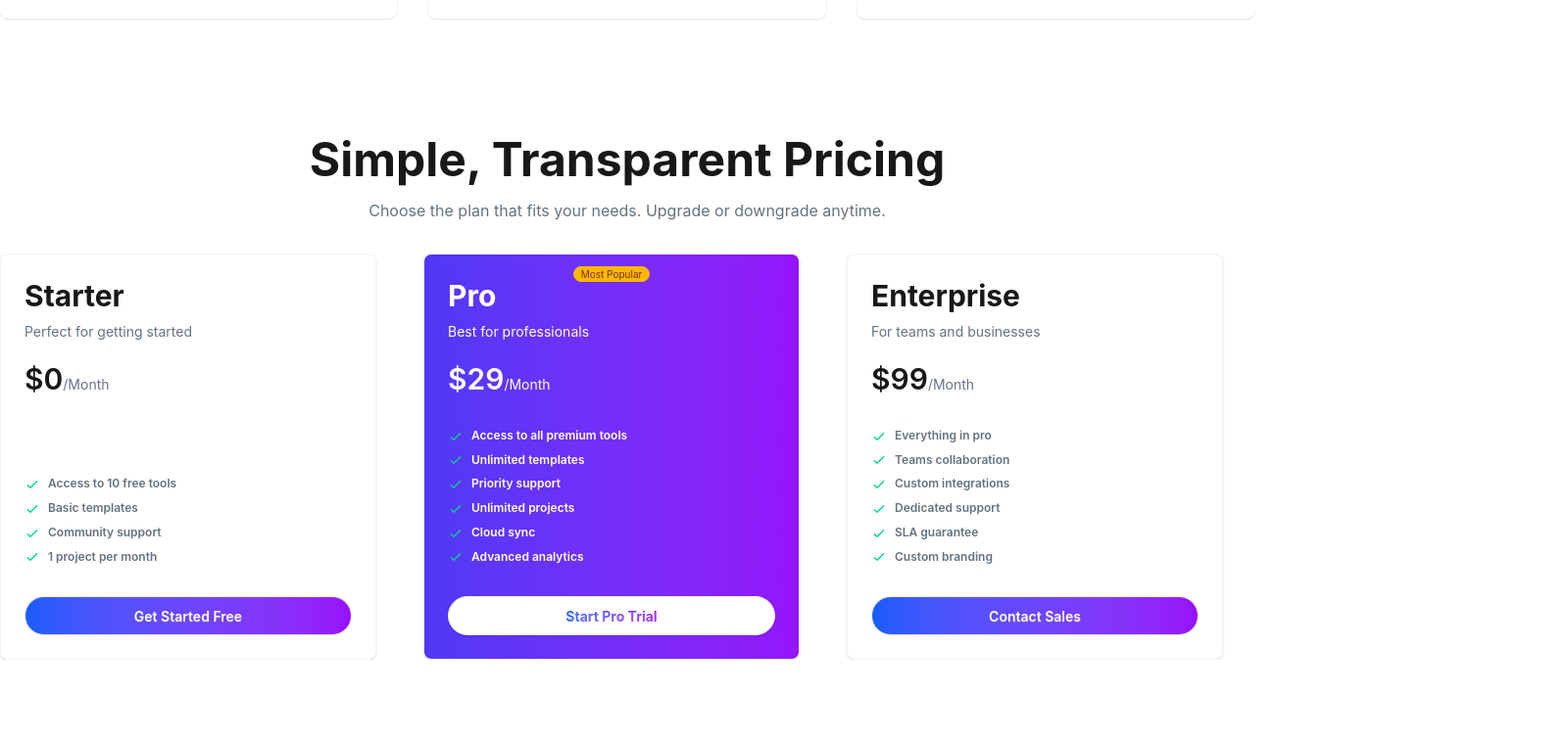
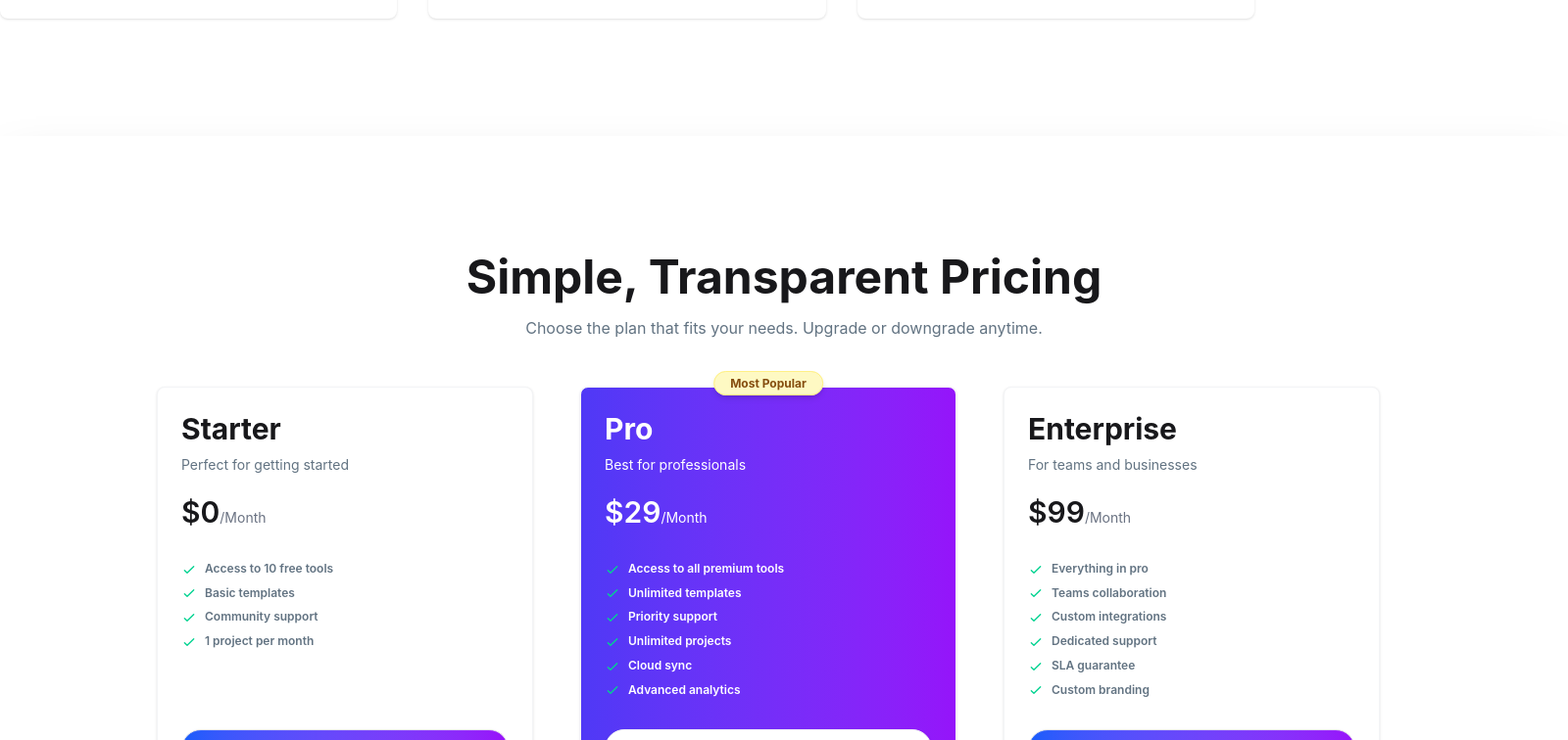
Before and after one commit to Hridrita/DigiTools-Platform, a React (Vite) app: page / in a window 1280 px wide. Shown: the part 3060-3816 px from the top of the page at 98% size, 1600 px wide, since content can reach past the window. Before the commit the page ends 3734 px from the top, so only its background shows below. Built offline with nearby package versions, Linux system fonts and the light colour scheme.

Commit message:
completed pricing cards with resposive design

```diff
--- a/src/Components/PricingCard.jsx
+++ b/src/Components/PricingCard.jsx
@@ -2,7 +2,7 @@ import React from "react";
 
 const PricingCard = () => {
   return (
-    <div>
+    <div className="w-400 h-auto shadow-2xl p-30">
       <div className="flex-col justify-center items-center text-center space-y-4">
         <h1 className="text-5xl font-bold">Simple, Transparent Pricing</h1>
         <p className="text-[#627382FF]">
@@ -10,7 +10,7 @@ const PricingCard = () => {
         </p>
       </div>
 
-      <div className="container mx-auto grid grid-cols-1 md:grid-cols-3 gap-4 mt-8">
+      <div className="container mx-auto grid grid-cols-1 md:grid-cols-3 gap-4 mt-12">
         <div className="card w-96 bg-base-100 shadow-sm border border-gray-100 h-full flex flex-col justify-between">
           <div className="card-body flex flex-col h-full">
             <div className="flex-grow">
@@ -22,8 +22,7 @@ const PricingCard = () => {
                 <span className="text-3xl font-semibold">$0</span>
                 <p className="text-gray-500 text-sm">/Month</p>
               </div>
-            </div>
-            <ul className="flex flex-col gap-2 text-xs">
+              <ul className="mt-8 flex flex-col gap-2 text-xs">
                 <li>
                   <svg
                     xmlns="http://www.w3.org/2000/svg"
@@ -101,6 +100,8 @@ const PricingCard = () => {
                   </span>
                 </li>
               </ul>
+            </div>
+
             <div className="mt-auto pt-6">
               <button className="btn bg-linear-to-r from-blue-600 to-purple-600 text-white w-full rounded-3xl">
                 Get Started Free
@@ -111,9 +112,11 @@ const PricingCard = () => {
 
         <div className="card w-96 bg-linear-to-r from-[#4F39F6] to-[#9514FA] shadow-sm border border-gray-100 h-full flex flex-col justify-between">
           <div className=" relative card-body flex flex-col h-full">
-            <span className="badge badge-xs badge-warning absolute top-3 self-center-safe">
+            <div className="absolute -top-4 left-1/2 -translate-x-1/2">
+              <span className="bg-[#FEF9C3] text-[#854D0E] text-xs font-bold px-4 py-1 rounded-full shadow-md border border-yellow-200 whitespace-nowrap">
                 Most Popular
               </span>
+            </div>
             <div className="flex-grow">
               <h2 className="text-3xl text-white font-bold mb-2">Pro</h2>
               <p className="text-white mb-5">Best for professionals</p>
@@ -250,8 +253,7 @@ const PricingCard = () => {
           <div className="card-body flex flex-col h-full">
             <div className="flex-grow">
               <h2 className="text-3xl font-bold mb-2">Enterprise </h2>
-              <p className="text-[#627382FF] mb-5">For teams and businesses
-              </p>
+              <p className="text-[#627382FF] mb-5">For teams and businesses</p>
               <div className="flex items-baseline">
                 <span className="text-3xl font-semibold">$99</span>
                 <p className="text-gray-500 text-sm">/Month</p>
```
Lines whose indentation alone changed are shown as unchanged.
